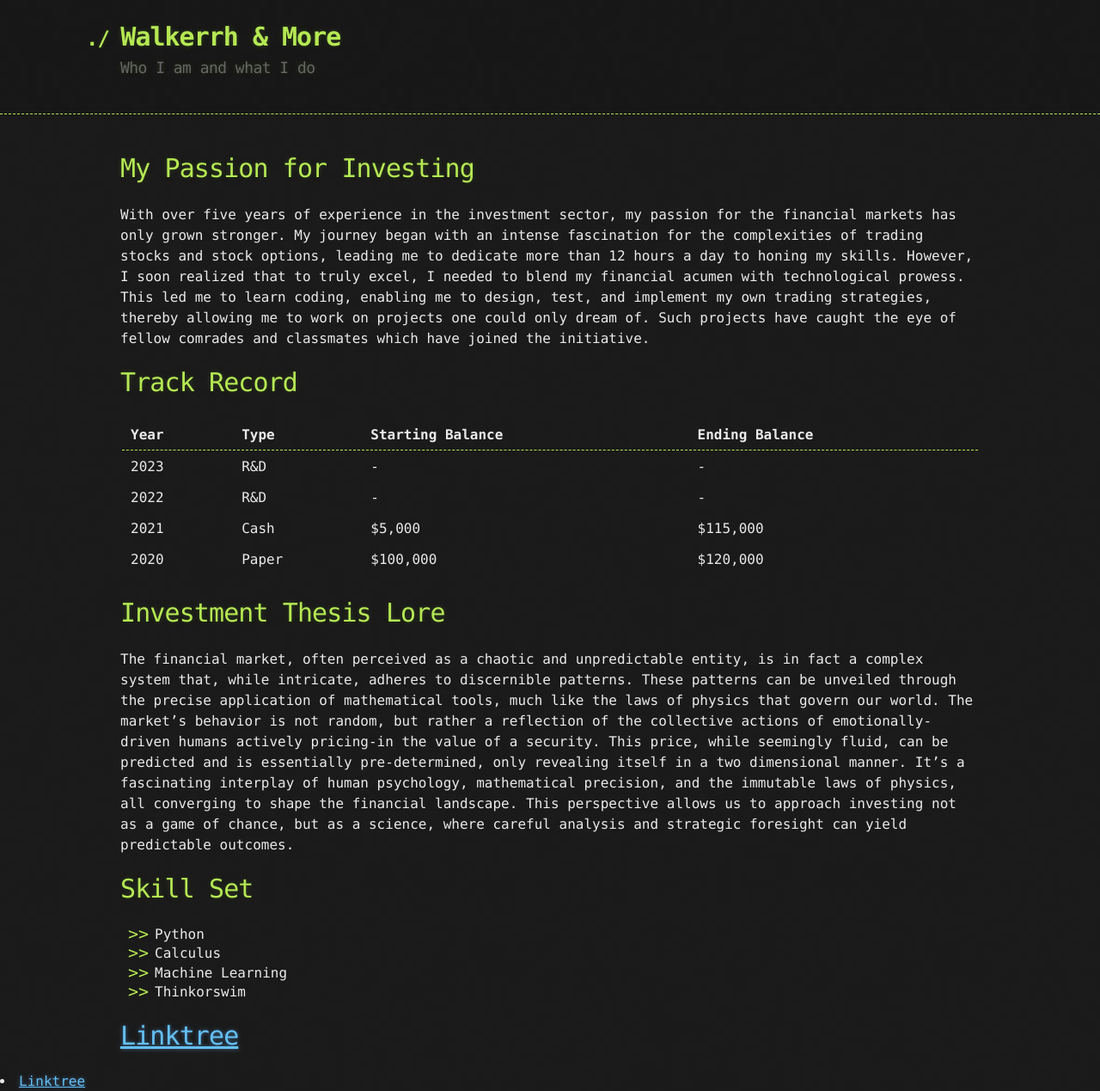
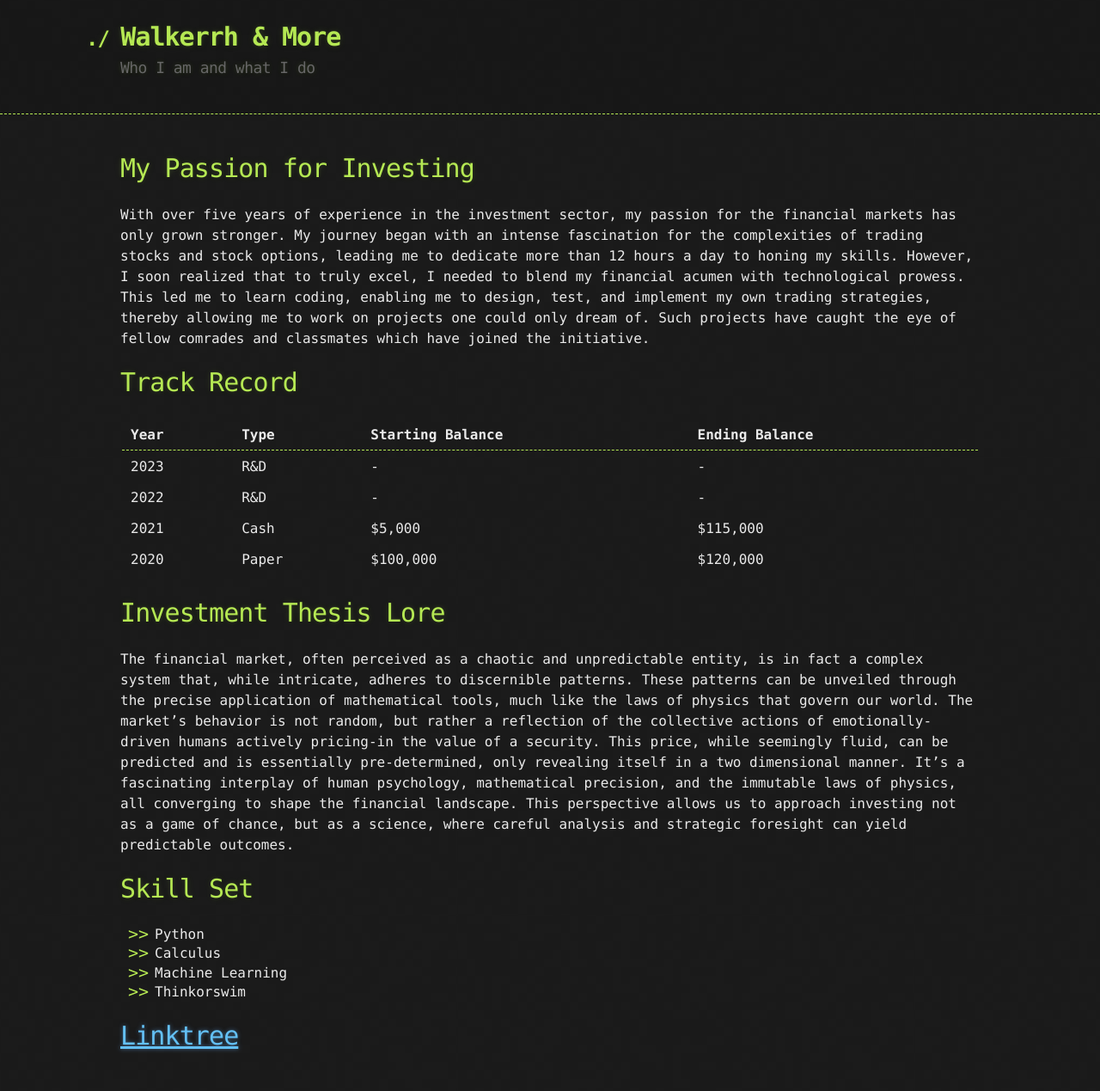
Before and after one commit to Walkerrh/walkerrh.github.io, a Jekyll site: the page built from index.md, in a window 1280 px wide. Shown: the whole page at 86% size. Built offline with Jekyll 4.4.1, drawn with Linux system fonts in a browser that asks for light colours; our own code applies the rules of GitHub Pages for plain Markdown files; after the commit the page ends 1247 px from its top, so only the background shows below that.

Commit message:
Update default.html

```diff
--- a/_layouts/default.html
+++ b/_layouts/default.html
@@ -34,8 +34,5 @@
         {{ content }}
       </section>
     </div>
-    <li class="masthead__menu-item">
-          <a href="https://linktr.ee/walkerrh_">Linktree</a>
-        </li>
   </body>
 </html>
```
